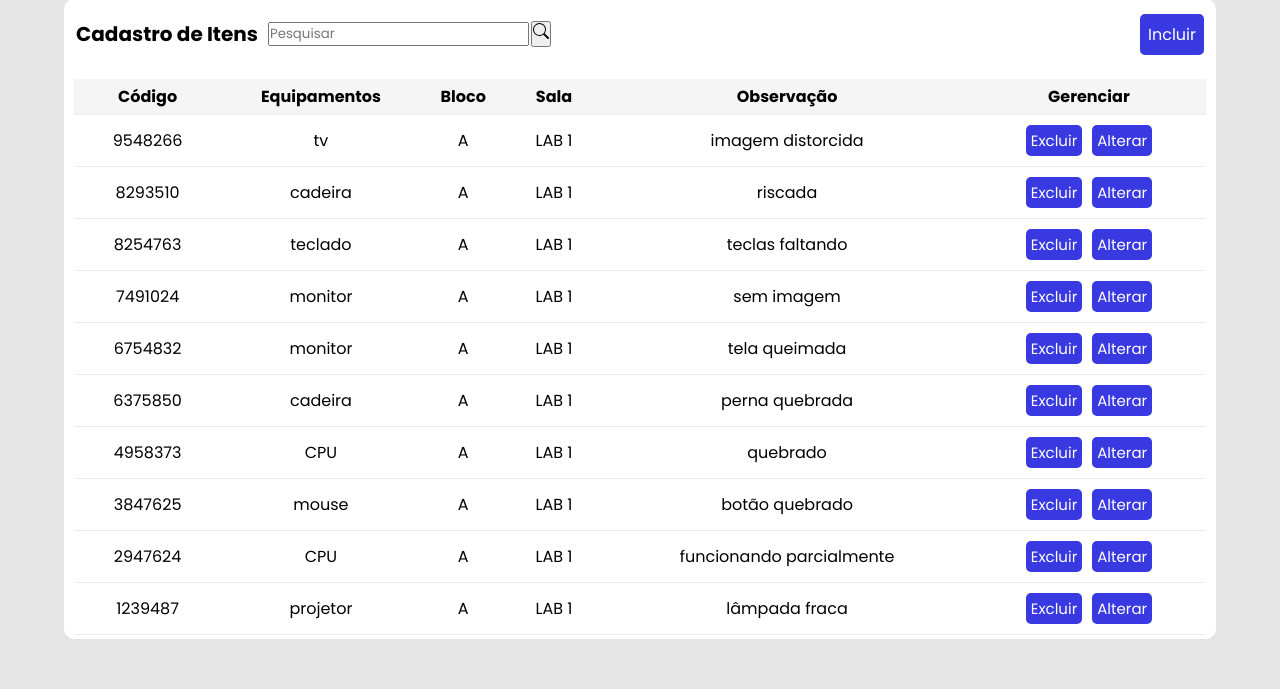
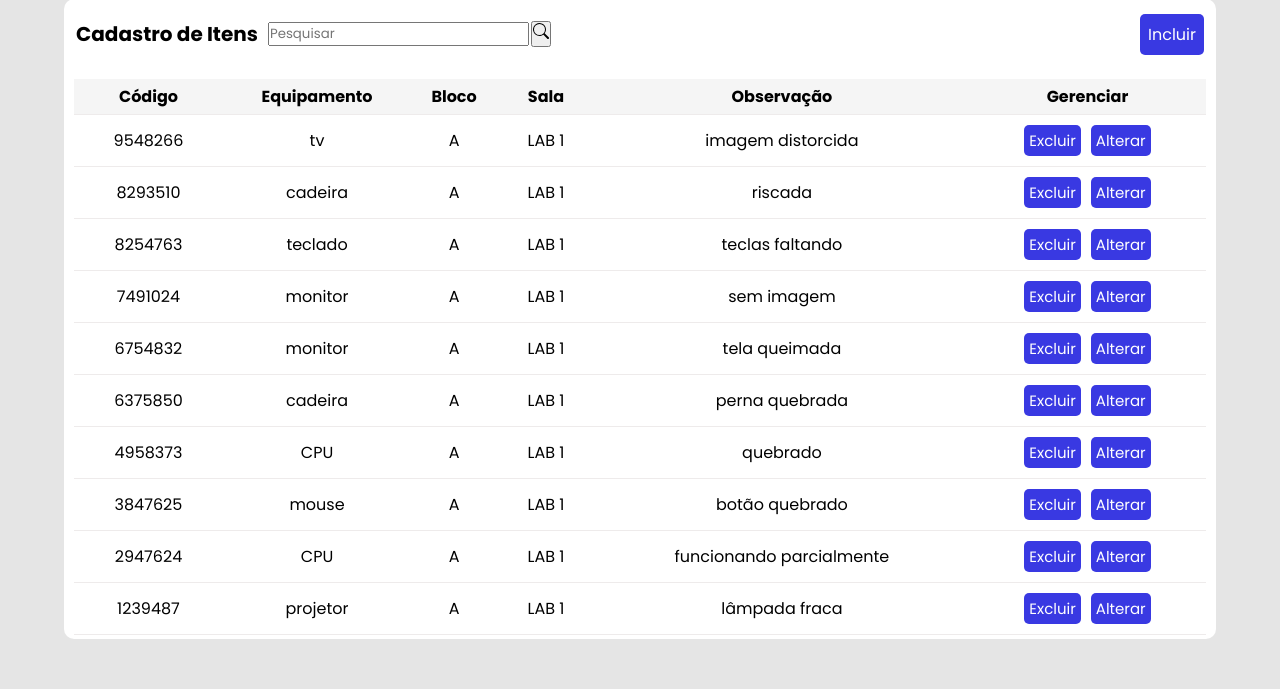
Before and after one commit to kaiiquerl/tcc, a PHP site: page /exibir_admin.php in a window 1280 px wide. Shown: the part 111-800 px from the top of the page. Run offline with PHP 8.4, Linux system fonts and the light colour scheme; a user stored in the database is signed in; data comes from the database, SQL or seed files in the repository; data that the repository does not hold is empty.

Commit message:
equipamento

```diff
--- a/exibir_admin.php
+++ b/exibir_admin.php
@@ -171,7 +171,7 @@ if (isset($_GET['alterar'])) {
     <thead>
         <tr>
             <th>Código</th>
-            <th>Equipamentos</th>
+            <th>Equipamento</th>
             <th>Bloco</th>
             <th>Sala</th>
             <th>Observação</th>
```
